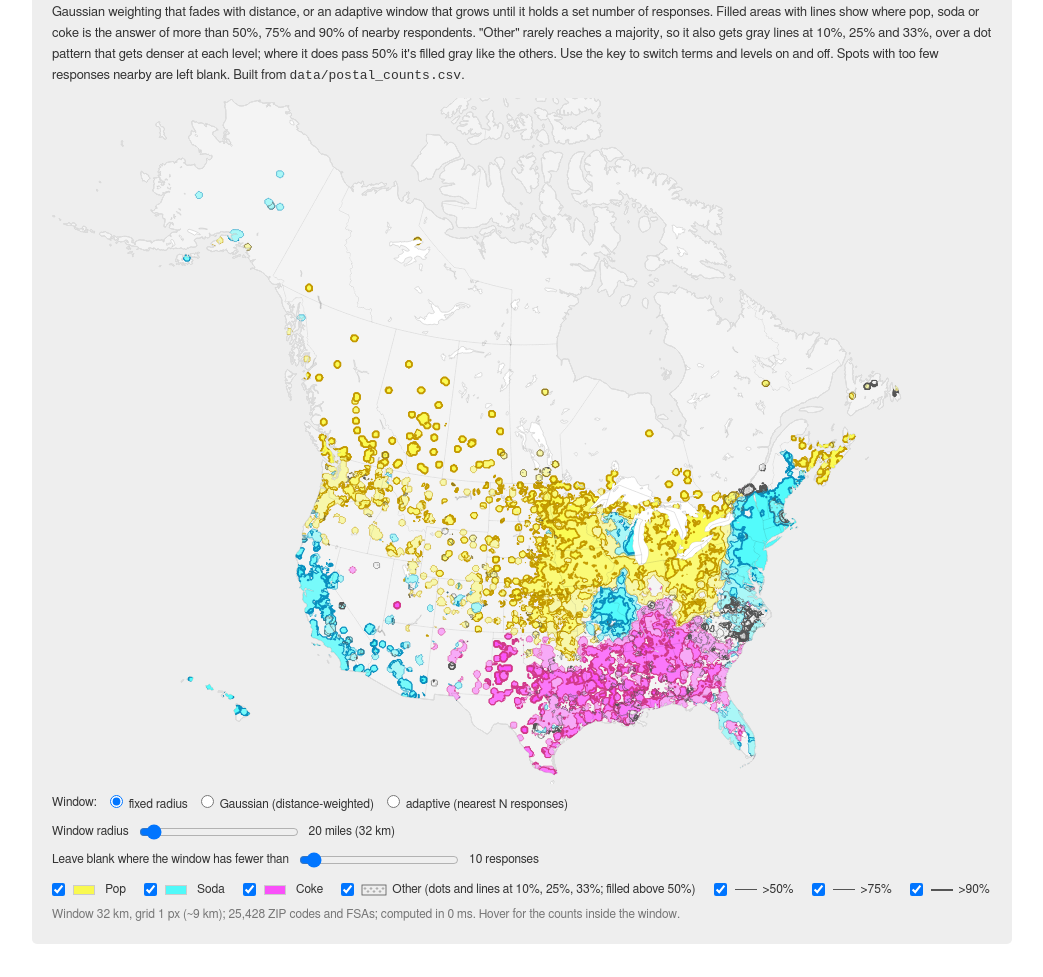
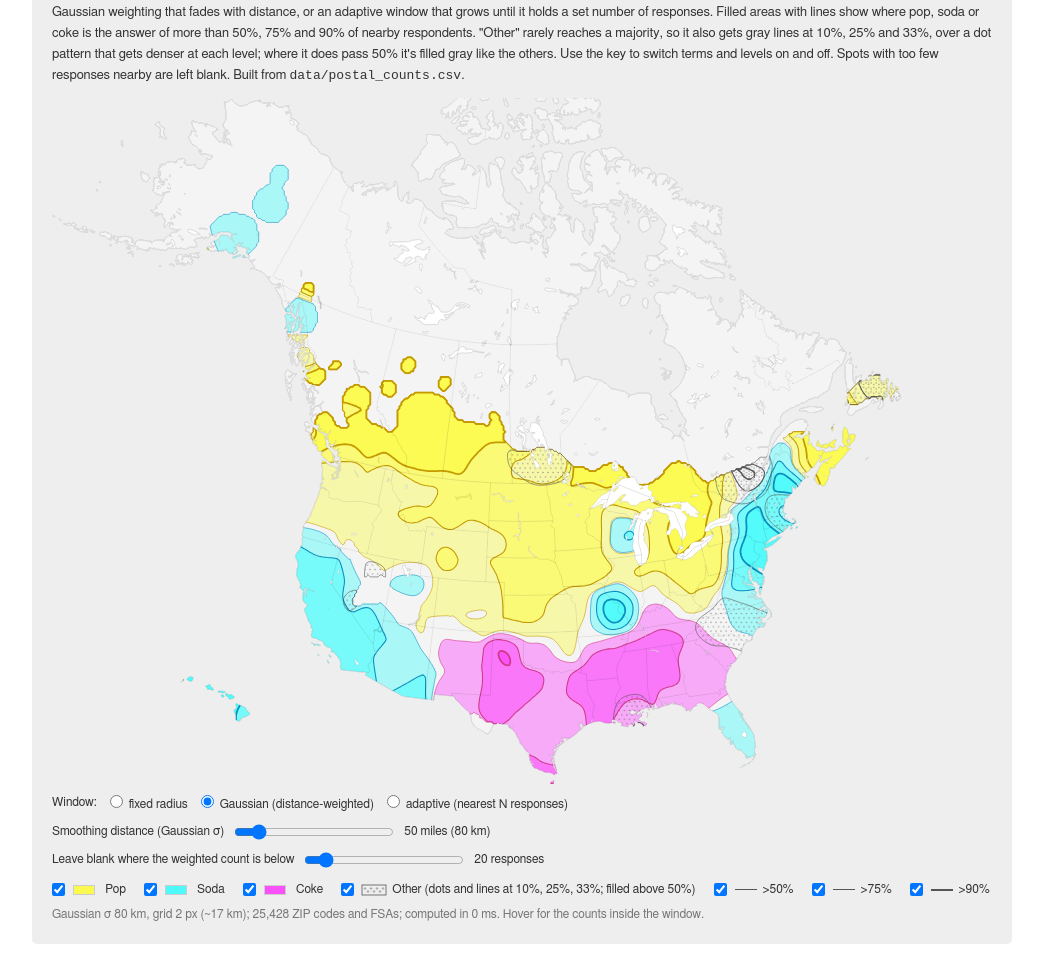
Before and after one commit to almccon/popvssoda, a plain HTML site: page experiments/isoglosses.html in a window 1280 px wide. Shown: the part 122-1099 px from the top of the page, without its empty margins (118-1161 px from the left). Drawn offline with Linux system fonts and the light colour scheme.

Commit message:
Isoglosses: Gaussian window by default, with new defaults per mode
Gaussian (σ 50 miles, blank below 20) is now the default mode, and
adaptive defaults to 600 responses within 600 miles. The homepage tab
uses the page's defaults, and the thumbnail is retaken.

Co-Authored-By: Claude Opus 5.5 <noreply@anthropic.com>
Claude-Session: https://claude.ai/code/session_01JpWq1jKXNV9syim92nfxii

```diff
--- a/experiments/isoglosses.html
+++ b/experiments/isoglosses.html
@@ -20,7 +20,7 @@
 	<script src="../vendor/d3.v7.9.0.min.js" defer></script>
 	<script src="../vendor/topojson-client.v3.1.0.min.js" defer></script>
 	<script src="common.js?v=2026-11-23" defer></script>
-	<script src="isoglosses.js?v=2026-11-23" defer></script>
+	<script src="isoglosses.js?v=2026-11-23b" defer></script>
 </head>
 <body>
 	<nav class="nav">
@@ -53,18 +53,18 @@
 		</div>
 		<div class="slider-row">
 			<span>Window:</span>
-			<label><input type="radio" name="method" value="fixed" checked> fixed radius</label>
-			<label><input type="radio" name="method" value="gaussian"> Gaussian (distance-weighted)</label>
+			<label><input type="radio" name="method" value="fixed"> fixed radius</label>
+			<label><input type="radio" name="method" value="gaussian" checked> Gaussian (distance-weighted)</label>
 			<label><input type="radio" name="method" value="adaptive"> adaptive (nearest N responses)</label>
 		</div>
 		<div class="slider-row">
-			<label for="radius" id="radius-name">Window radius</label>
-			<input type="range" id="radius" min="5" max="300" step="5" value="20">
+			<label for="radius" id="radius-name">Smoothing distance (Gaussian σ)</label>
+			<input type="range" id="radius" min="5" max="400" step="5" value="50">
 			<span id="radius-label"></span>
 		</div>
 		<div class="slider-row">
-			<label for="min-n" id="min-n-name">Leave blank where the window has fewer than</label>
-			<input type="range" id="min-n" min="1" max="500" value="10">
+			<label for="min-n" id="min-n-name">Leave blank where the weighted count is below</label>
+			<input type="range" id="min-n" min="1" max="200" value="20">
 			<span id="min-n-label"></span>
 		</div>
 		<div class="key" id="key"></div>
--- a/experiments/isoglosses.js
+++ b/experiments/isoglosses.js
@@ -52,12 +52,12 @@
 			minLabel: "Leave blank where the window has fewer than", minRange: [1, 200, 1], min: 10,
 		},
 		gaussian: {
-			radiusLabel: "Smoothing distance (Gaussian σ)", radiusRange: [5, 400, 5], radius: 75,
-			minLabel: "Leave blank where the weighted count is below", minRange: [1, 200, 1], min: 10,
+			radiusLabel: "Smoothing distance (Gaussian σ)", radiusRange: [5, 400, 5], radius: 50,
+			minLabel: "Leave blank where the weighted count is below", minRange: [1, 200, 1], min: 20,
 		},
 		adaptive: {
-			radiusLabel: "Largest window allowed", radiusRange: [25, 1000, 25], radius: 300,
-			minLabel: "Grow each window until it holds", minRange: [25, 3000, 25], min: 500,
+			radiusLabel: "Largest window allowed", radiusRange: [25, 1000, 25], radius: 600,
+			minLabel: "Grow each window until it holds", minRange: [25, 3000, 25], min: 600,
 		},
 	};
 	function applyMethodRanges(method, resetValues) {
--- a/js/tabs.js
+++ b/js/tabs.js
@@ -9,7 +9,6 @@
 	const VIEWS = {
 		"isoglosses": {
 			page: "experiments/isoglosses.html",
-			settings: "method=adaptive&radius=300&min-n=500",
 			caption: "Smoothed lines around the areas where pop, soda, coke or \"other\" reaches 50%, 75% or 90% of nearby responses, in the US and Canada.",
 		},
 		"zip-voronoi": {
```
Also changed, not shown: index.html (+1 -1 lines), experiments/thumbnails/isoglosses.jpg.
